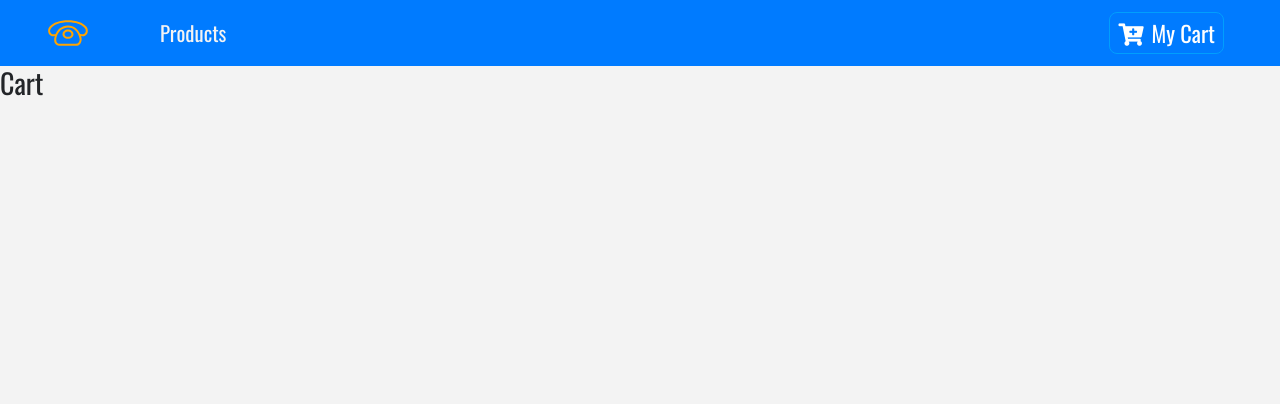
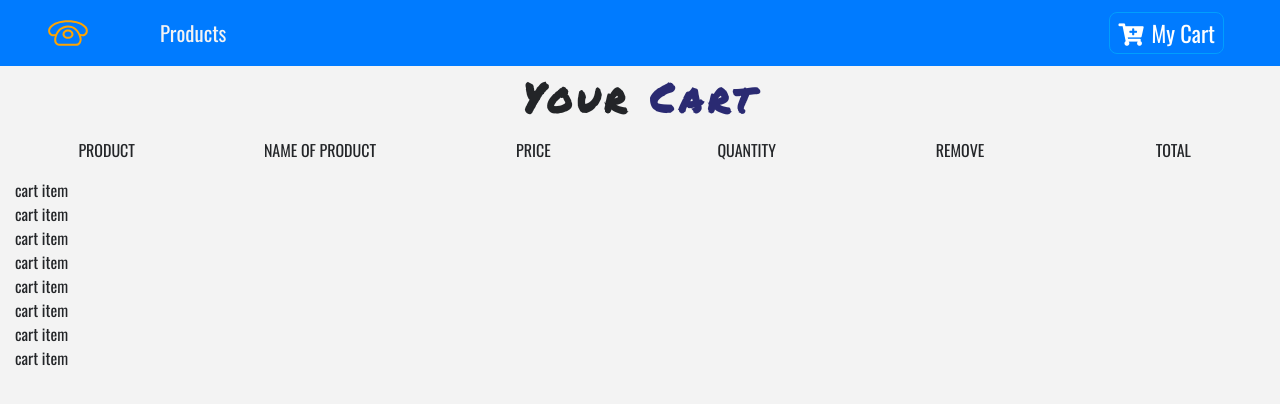
Before and after one commit to SuongLuong/mystore, a React (Create React App) app: page /cart in a window 1280 px wide. Shown: the top 404 px of the page. Built offline with nearby package versions, Linux system fonts and the light colour scheme.

Commit message:
Cart Function

```diff
--- a/src/App.js
+++ b/src/App.js
@@ -7,6 +7,7 @@ import ProductList from "./components/ProductList/ProductList";
 import Details from "./components/Details/Details";
 import Cart from "./components/Cart/Cart";
 import Default from "./components/Default/Default";
+import Modal from "./components/Modal/Modal";
 
 class App extends Component {
   render() {
@@ -19,6 +20,7 @@ class App extends Component {
           <Route exact path="/cart" component={Cart} />
           <Route component={Default} />
         </Switch>
+        <Modal />
       </React.Fragment>
     );
   }
--- a/src/components/Cart/Cart.js
+++ b/src/components/Cart/Cart.js
@@ -1,11 +1,31 @@
 import React, { Component } from "react";
+import Title from "../Title/Title";
+import CartColumns from "./CartColumns";
+import EmptyCart from "./EmptyCart";
+import { ProductConsumer } from "../../context";
+import CartList from "./CartList";
 
 export default class Cart extends Component {
   render() {
     return (
-      <div>
-        <h3>Cart</h3>
-      </div>
+      <section>
+        <ProductConsumer>
+          {value => {
+            const { cart } = value;
+            if (cart.length > 0) {
+              return (
+                <>
+                  <Title name="your" title="cart" />
+                  <CartColumns></CartColumns>
+                  <CartList value={value} />
+                </>
+              );
+            } else {
+              return <EmptyCart />;
+            }
+          }}
+        </ProductConsumer>
+      </section>
     );
   }
 }
--- /dev/null
+++ b/src/components/Cart/CartColumns.js
@@ -0,0 +1,28 @@
+import React from "react";
+
+export default function CartColumns() {
+  return (
+    <div className="container-fluid text-center d-none d-lg-block">
+      <div className="row">
+        <div className="col-10 mx-auto col-lg-2">
+          <p className="text-uppercase">product</p>
+        </div>
+        <div className="col-10 mx-auto col-lg-2">
+          <p className="text-uppercase">name of product</p>
+        </div>
+        <div className="col-10 mx-auto col-lg-2">
+          <p className="text-uppercase">price</p>
+        </div>
+        <div className="col-10 mx-auto col-lg-2">
+          <p className="text-uppercase">quantity</p>
+        </div>
+        <div className="col-10 mx-auto col-lg-2">
+          <p className="text-uppercase">remove</p>
+        </div>
+        <div className="col-10 mx-auto col-lg-2">
+          <p className="text-uppercase">total</p>
+        </div>
+      </div>
+    </div>
+  );
+}
--- /dev/null
+++ b/src/components/Cart/CartItem.js
@@ -0,0 +1,5 @@
+import React from "react";
+
+export default function CartItem() {
+  return <div>cart item</div>;
+}
--- /dev/null
+++ b/src/components/Cart/CartList.js
@@ -0,0 +1,15 @@
+import React from "react";
+import CartItem from "./CartItem";
+
+export default function CartList(props) {
+  const { cart } = props.value;
+  console.log(props.value);
+  console.log(cart);
+  return (
+    <div className="container-fluid">
+      {cart.map(item => {
+        return <CartItem key={item.id} item={item} value={props.value} />;
+      })}
+    </div>
+  );
+}
--- /dev/null
+++ b/src/components/Cart/EmptyCart.js
@@ -0,0 +1,13 @@
+import React from "react";
+
+export default function EmptyCart() {
+  return (
+    <div className="container mt-5">
+      <div className="row">
+        <div className="col-10 mx-auto text-center text-title">
+          <h1>your cart is currently empty</h1>
+        </div>
+      </div>
+    </div>
+  );
+}
--- a/src/components/Details/Details.js
+++ b/src/components/Details/Details.js
@@ -55,6 +55,7 @@ export default class Details extends Component {
                       disabled={inCart ? true : false}
                       onClick={() => {
                         value.addToCart(id);
+                        value.openModal(id);
                       }}
                     >
                       {inCart ? "inCart" : "add to Cart"}
--- /dev/null
+++ b/src/components/Modal/Modal.js
@@ -0,0 +1,73 @@
+import React, { Component } from "react";
+import styled from "styled-components";
+import { ProductConsumer } from "../../context";
+import { ButtonContainer } from "../Button/Button";
+import { Link } from "react-router-dom";
+
+export default class Modal extends Component {
+  render() {
+    return (
+      <ProductConsumer>
+        {value => {
+          const { modalOpen, closeModal } = value;
+          const { img, title, price } = value.modalProduct;
+          if (!modalOpen) {
+            return null;
+          } else {
+            return (
+              <ModalContainer>
+                <div className="container">
+                  <div className="row">
+                    <div
+                      id="modal"
+                      className="col-8 mx-auto col-md-6 col-lg-4 text-center text-capitalize p-5"
+                    >
+                      <h5>Item added to the cart</h5>
+                      <img src={img} className="img-fluid" alt="product" />
+                      <h5>{title}</h5>
+                      <h5 className="text-muted">price: ${price}</h5>
+                      <Link to="/">
+                        <ButtonContainer
+                          onClick={() => {
+                            closeModal();
+                          }}
+                        >
+                          Store
+                        </ButtonContainer>
+                      </Link>
+                      <Link to="/cart">
+                        <ButtonContainer
+                          onClick={() => {
+                            closeModal();
+                          }}
+                          cart
+                        >
+                          Go to Cart
+                        </ButtonContainer>
+                      </Link>
+                    </div>
+                  </div>
+                </div>
+              </ModalContainer>
+            );
+          }
+        }}
+      </ProductConsumer>
+    );
+  }
+}
+
+const ModalContainer = styled.div`
+  position: fixed;
+  top: 0;
+  left: 0;
+  right: 0;
+  bottom: 0;
+  background: rgba(0, 0, 0, 0.3);
+  display: flex;
+  align-items: center;
+  justify-content: center;
+  #modal {
+    background: var(--mainWhite);
+  }
+`;
--- a/src/components/Product/Product.js
+++ b/src/components/Product/Product.js
@@ -27,6 +27,7 @@ export default class Product extends Component {
                     disabled={inCart ? true : false}
                     onClick={() => {
                       value.addToCart(id);
+                      value.openModal(id);
                     }}
                   >
                     {inCart ? (
--- a/src/context.js
+++ b/src/context.js
@@ -8,9 +8,12 @@ class ProductProvider extends Component {
   state = {
     products: [],
     detailProduct: detailProduct,
-    cart: [],
-    modalOpen: true,
-    modalProduct: detailProduct
+    cart: storeProducts,
+    modalOpen: false,
+    modalProduct: detailProduct,
+    cartSubTotal: 0,
+    cartTax: 0,
+    cartTotal: 0
   };
 
   componentDidMount() {
@@ -77,6 +80,22 @@ class ProductProvider extends Component {
     });
   };
 
+  increment = id => {
+    console.log("increment method");
+  };
+
+  decrement = id => {
+    console.log("decrement method");
+  };
+
+  removeItem = id => {
+    console.log("remove method");
+  };
+
+  clearCart = () => {
+    console.log("cart cleared");
+  };
+
   render() {
     return (
       <ProductContext.Provider
@@ -85,7 +104,11 @@ class ProductProvider extends Component {
           handleDetail: this.handleDetail,
           addToCart: this.addToCart,
           openModal: this.openModal,
-          closeModal: this.closeModal
+          closeModal: this.closeModal,
+          increment: this.increment,
+          decrement: this.decrement,
+          removeItem: this.removeItem,
+          clearCart: this.clearCart
         }}
       >
         {this.props.children}
```
